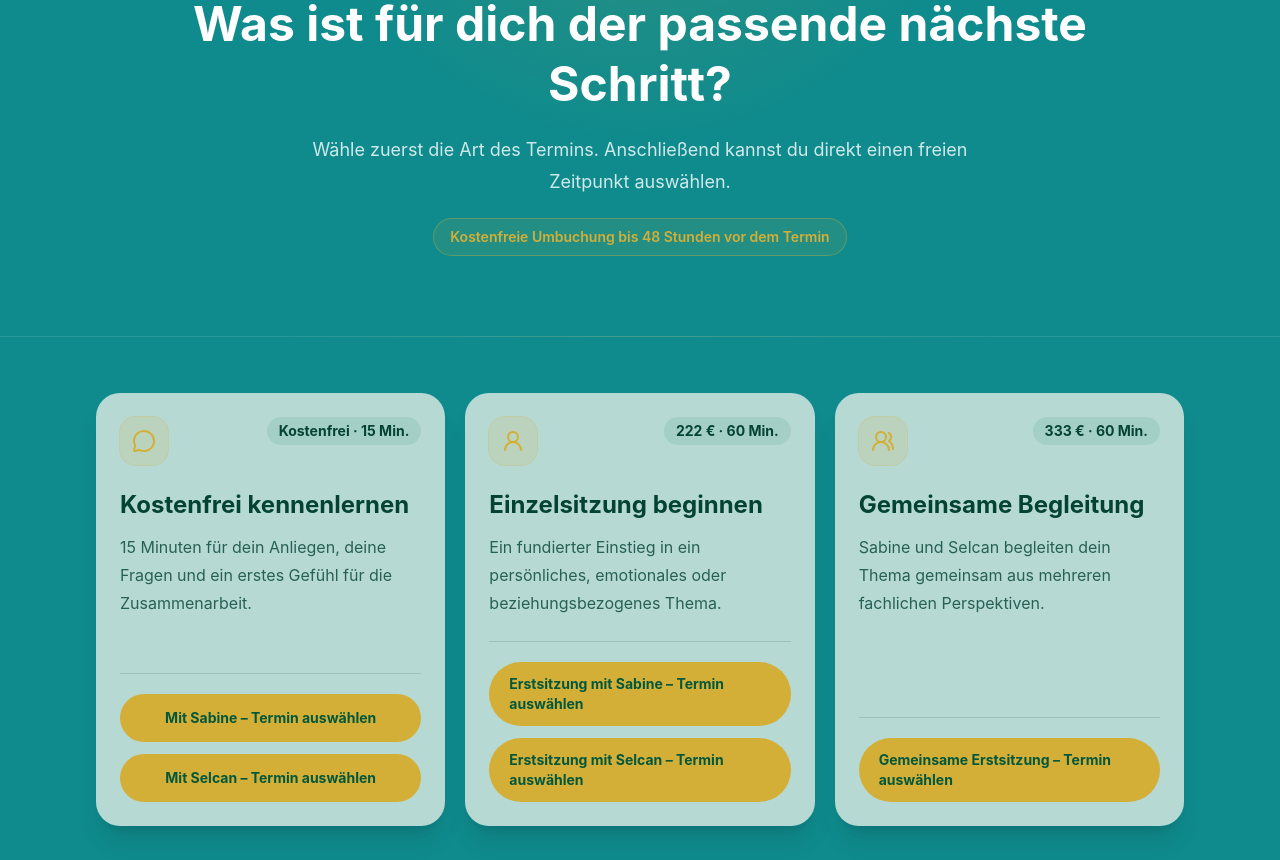
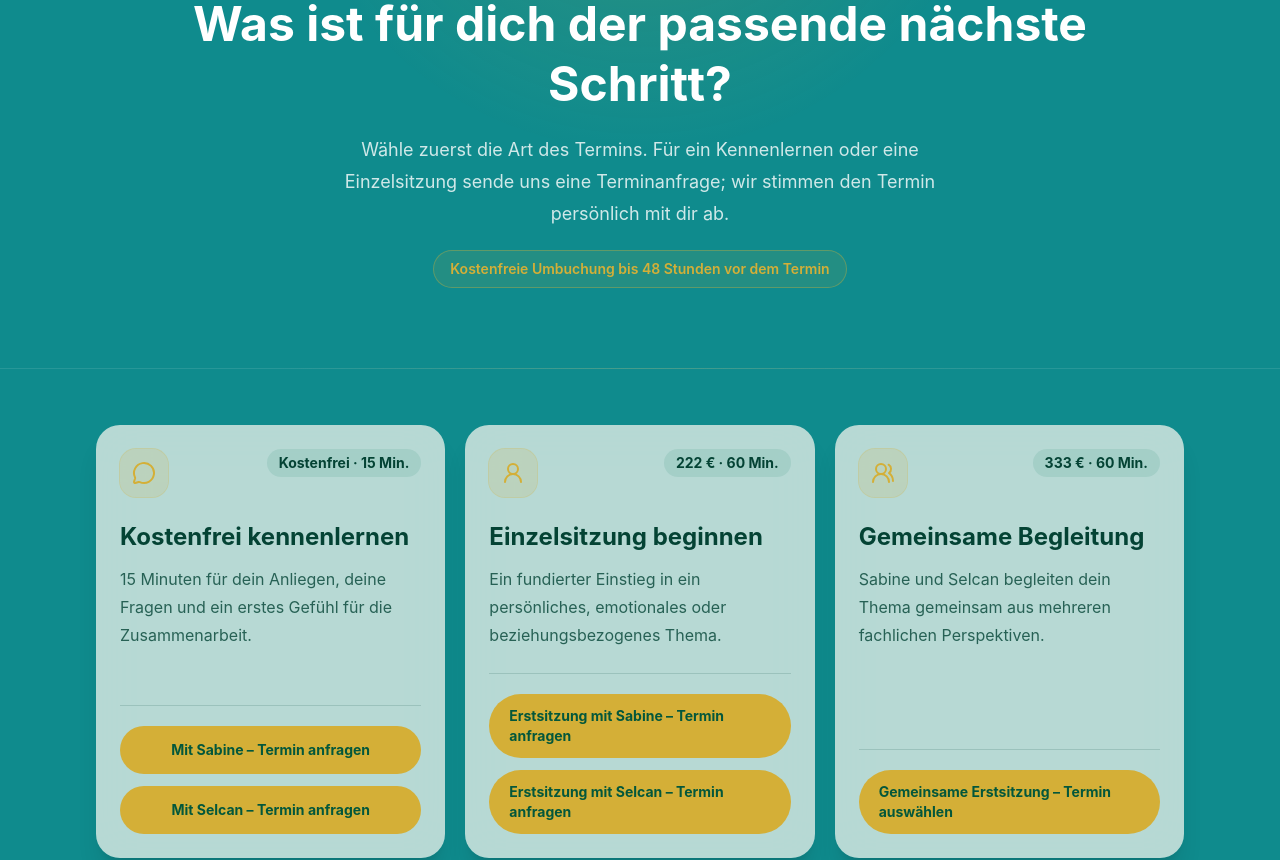
Before and after one commit to Enis1109/spirithealing, a React (Vite) app: page /termin-buchen in a window 1280 px wide. Shown: the part 320-1180 px from the top of the page. Built offline with nearby package versions, Linux system fonts and the light colour scheme; no server answers.

Commit message:
Route invalid booking links to the existing contact form

```diff
--- a/src/sections/BookingHub.jsx
+++ b/src/sections/BookingHub.jsx
@@ -2,11 +2,13 @@ import { ArrowRight, CalendarDays, CalendarRange, HeartHandshake, MessageCircle,
 import { Link } from "react-router-dom";
 import { useLanguage } from "@/i18n/LanguageContext";
 
+const contactUrl = "https://www.spirit-healing.tr/kontakt";
+
 const bookingLinks = {
-    introSabine: "https://calendly.com/spirit-healing/partner-einschreiben",
-    introSelcan: "https://calendly.com/selcan1975/erstgesprach",
-    firstSabine: "https://calendly.com/spirit-healing/einzelsitzung-sabine",
-    firstSelcan: "https://calendly.com/selcan1975/erstsitzung-selcan",
+    introSabine: contactUrl,
+    introSelcan: contactUrl,
+    firstSabine: contactUrl,
+    firstSelcan: contactUrl,
     combinedFirst: "https://calendly.com/d/ct8z-zk5-7yc/gemeinsame-erstsitzung",
 };
 
@@ -28,8 +30,9 @@ const copy = {
     de: {
         eyebrow: "Termin buchen",
         title: "Was ist für dich der passende nächste Schritt?",
-        intro: "Wähle zuerst die Art des Termins. Anschließend kannst du direkt einen freien Zeitpunkt auswählen.",
+        intro: "Wähle zuerst die Art des Termins. Für ein Kennenlernen oder eine Einzelsitzung sende uns eine Terminanfrage; wir stimmen den Termin persönlich mit dir ab.",
         choose: "Termin auswählen",
+        request: "Termin anfragen",
         rescheduling: "Kostenfreie Umbuchung bis 48 Stunden vor dem Termin",
         options: [
             {
@@ -99,8 +102,9 @@ const copy = {
     tr: {
         eyebrow: "Randevu al",
         title: "Senin için uygun bir sonraki adım hangisi?",
-        intro: "Önce görüşme türünü seç. Ardından doğrudan uygun bir zaman belirleyebilirsin.",
+        intro: "Önce görüşme türünü seç. Tanışma veya bireysel seans için bize randevu talebini gönder; zamanı seninle birlikte belirleyelim.",
         choose: "Randevu seç",
+        request: "Randevu talep et",
         rescheduling: "Randevudan 48 saat öncesine kadar ücretsiz tarih değişikliği",
         options: [
             {
@@ -203,11 +207,11 @@ export const BookingHub = () => {
                             <div className="mt-6 space-y-3 border-t border-muted-foreground/15 pt-5">
                                 {option.people.map(([label, url]) => (
                                     <a
-                                        key={url}
+                                        key={label}
                                         href={url}
                                         className="inline-flex min-h-12 w-full cursor-pointer items-center justify-center rounded-full bg-primary px-5 py-3 text-sm font-bold text-primary-foreground transition hover:bg-surface focus-visible:outline-2 focus-visible:outline-offset-2 focus-visible:outline-primary"
                                     >
-                                        {label} – {content.choose}
+                                        {label} – {url === contactUrl ? content.request : content.choose}
                                     </a>
                                 ))}
                             </div>
--- a/src/sections/Pricing.jsx
+++ b/src/sections/Pricing.jsx
@@ -10,11 +10,13 @@ import {
 import { Link } from "react-router-dom";
 import { useLanguage } from "@/i18n/LanguageContext";
 
+const contactUrl = "https://www.spirit-healing.tr/kontakt";
+
 const bookingLinks = {
-    introSabine: "https://calendly.com/spirit-healing/partner-einschreiben",
-    introSelcan: "https://calendly.com/selcan1975/erstgesprach",
-    firstSabine: "https://calendly.com/spirit-healing/einzelsitzung-sabine",
-    firstSelcan: "https://calendly.com/selcan1975/erstsitzung-selcan",
+    introSabine: contactUrl,
+    introSelcan: contactUrl,
+    firstSabine: contactUrl,
+    firstSelcan: contactUrl,
     followSabine: "https://calendly.com/spirit-healing/folgesitzung-sabine",
     followSelcan: "https://calendly.com/selcan1975/folgesitzung-selcan",
     combinedFirst: "https://calendly.com/d/ct8z-zk5-7yc/gemeinsame-erstsitzung",
@@ -43,6 +45,7 @@ const content = {
         intro: "Du kannst mit einem kostenfreien Kennenlernen beginnen oder direkt eine Sitzung buchen. Wenn du noch unsicher bist, klären wir gemeinsam, welche Form der Begleitung für dich sinnvoll ist.",
         facts: ["Online und ortsunabhängig", "Deutsch und Türkisch", "Vertraulich und persönlich"],
         book: "Termin wählen",
+        request: "Termin anfragen",
         duration: "Dauer",
         price: "Preis",
         sections: [
@@ -156,6 +159,7 @@ const content = {
         intro: "Ücretsiz bir tanışma görüşmesiyle başlayabilir veya doğrudan seans randevusu alabilirsin. Hangisinin sana uygun olduğundan emin değilsen, birlikte netleştiririz.",
         facts: ["Çevrim içi ve mekândan bağımsız", "Türkçe ve Almanca", "Gizli ve kişiye özel"],
         book: "Randevu seç",
+        request: "Randevu talep et",
         duration: "Süre",
         price: "Ücret",
         sections: [
@@ -306,7 +310,7 @@ const BookingCard = ({ item, labels, icon }) => {
                 href={item.link}
                 className="mt-6 inline-flex min-h-12 w-full cursor-pointer items-center justify-center rounded-full bg-primary px-5 py-3 text-base font-bold text-primary-foreground transition hover:bg-surface focus-visible:outline-2 focus-visible:outline-offset-2 focus-visible:outline-primary"
             >
-                {labels.book}<ArrowRight className="ml-2 h-5 w-5" aria-hidden="true" />
+                {item.link === contactUrl ? labels.request : labels.book}<ArrowRight className="ml-2 h-5 w-5" aria-hidden="true" />
             </a>
         </article>
     );
```
